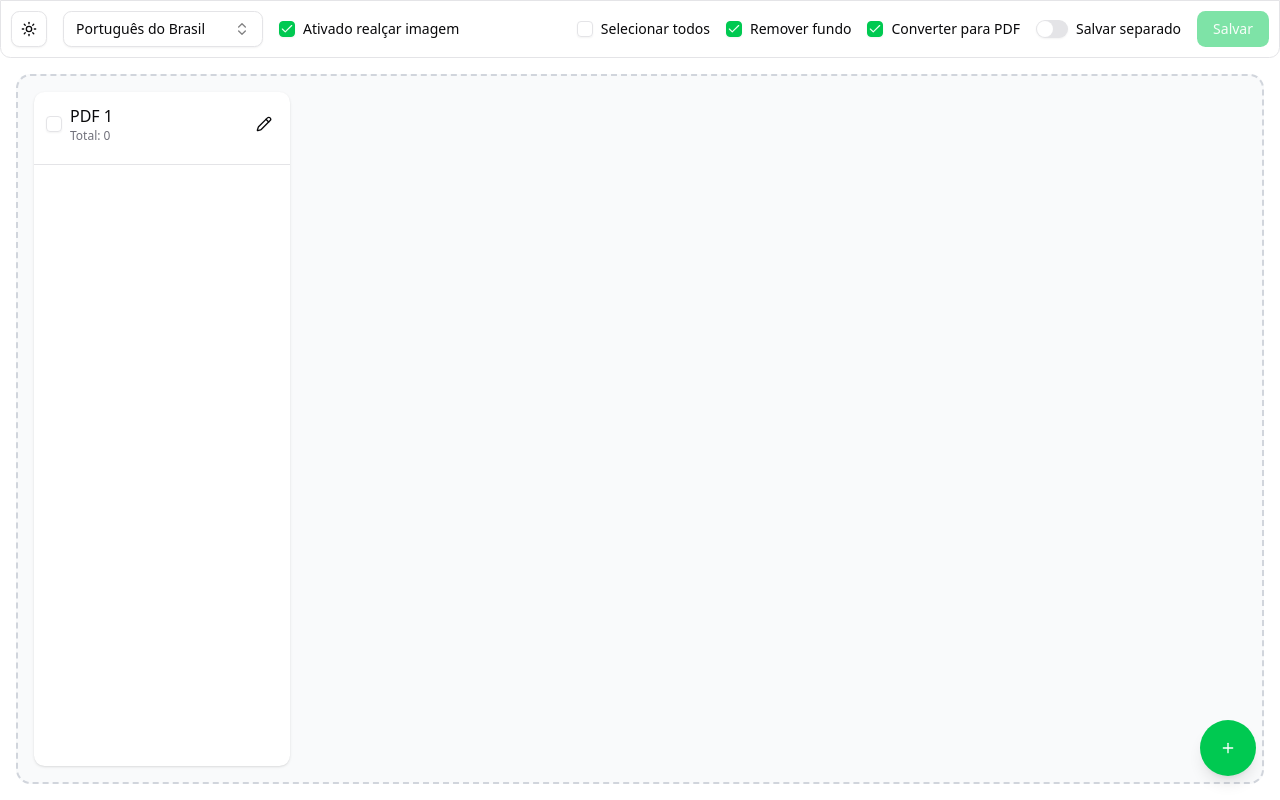
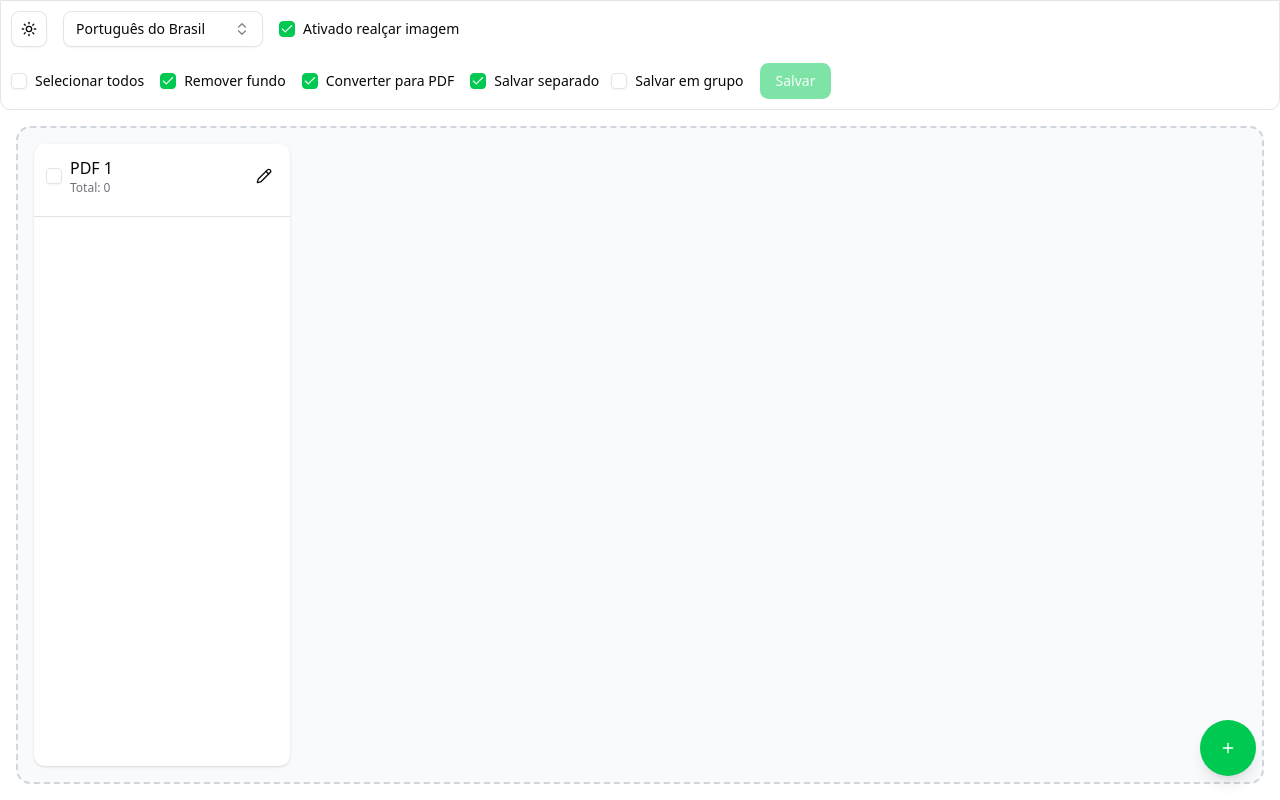
Before and after one commit to hpcor01/pdf-temp, a Next.js app: page / in a window 1280 px wide. Built offline with nearby package versions, Linux system fonts and the light colour scheme.

Commit message:
ajustado deixado botões de salvar separados e ajustado o modo de crop em um unico arquivo além de ajustar o linte

```diff
--- a/src/components/save-location-toggle.tsx
+++ b/src/components/save-location-toggle.tsx
@@ -1,8 +1,8 @@
 "use client";
 
 import { useCallback, useId } from "react";
+import { Checkbox } from "@/components/ui/checkbox";
 import { Label } from "@/components/ui/label";
-import { Switch } from "@/components/ui/switch";
 import { useLanguageKey } from "@/hooks/use-i18n";
 import { directoryHandleManager } from "@/lib/directory-handle";
 import type { SaveLocationToggleProps } from "@/types/save-location-toggle";
@@ -37,10 +37,10 @@ export function SaveLocationToggle({
   );
 
   const handleSaveLocationChange = useCallback(
-    async (checked: boolean) => {
-      setIsSingleSaveLocation(checked);
+    async (isSingle: boolean) => {
+      setIsSingleSaveLocation(isSingle);
       // If enabling single save location, prompt for folder selection
-      if (checked) {
+      if (isSingle) {
         try {
           // Check if the File System Access API is supported
           if ("showDirectoryPicker" in window && window.showDirectoryPicker) {
@@ -79,7 +79,7 @@ export function SaveLocationToggle({
                 ),
               );
             } else {
-              // User cancelled, revert the switch
+              // User cancelled, revert the selection
               setIsSingleSaveLocation(false);
             }
           }
@@ -115,19 +115,46 @@ export function SaveLocationToggle({
   );
 
   return (
-    <div className="flex items-center gap-2 relative">
-      <Switch
-        id={saveLocationId}
-        checked={isSingleSaveLocation}
-        onCheckedChange={handleSaveLocationChange}
-        className="cursor-pointer"
-        disabled={isProcessing}
-      />
-      <Label htmlFor={saveLocationId} className="cursor-pointer py-2">
-        {isSingleSaveLocation
-          ? saveLocationTranslations["single-folder"]
-          : saveLocationTranslations["folder-per-column"]}
-      </Label>
+    <div className="flex items-center gap-3">
+      <div className="flex items-center gap-2">
+        <Checkbox
+          id={`${saveLocationId}-separate`}
+          checked={!isSingleSaveLocation}
+          onCheckedChange={(checked) => {
+            if (checked) {
+              handleSaveLocationChange(false);
+            }
+          }}
+          className="cursor-pointer"
+          disabled={isProcessing}
+        />
+        <Label
+          htmlFor={`${saveLocationId}-separate`}
+          className="cursor-pointer py-2"
+        >
+          {saveLocationTranslations["folder-per-column"]}
+        </Label>
+      </div>
+
+      <div className="flex items-center gap-2">
+        <Checkbox
+          id={`${saveLocationId}-group`}
+          checked={isSingleSaveLocation}
+          onCheckedChange={(checked) => {
+            if (checked) {
+              handleSaveLocationChange(true);
+            }
+          }}
+          className="cursor-pointer"
+          disabled={isProcessing}
+        />
+        <Label
+          htmlFor={`${saveLocationId}-group`}
+          className="cursor-pointer py-2"
+        >
+          {saveLocationTranslations["single-folder"]}
+        </Label>
+      </div>
     </div>
   );
 }
```
